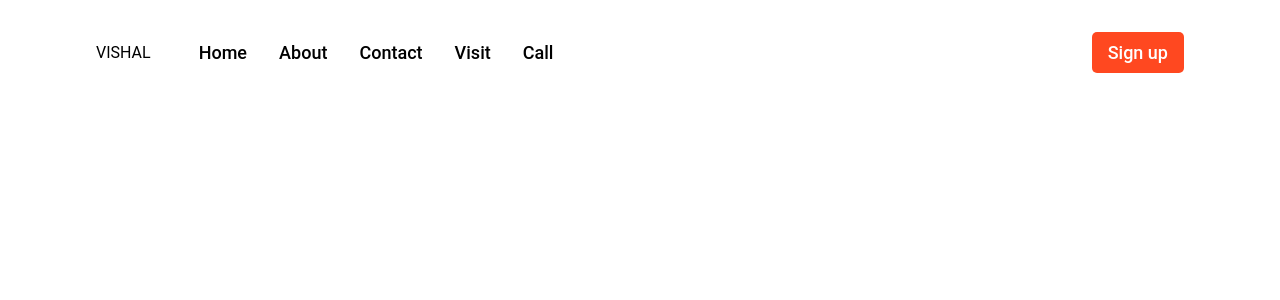
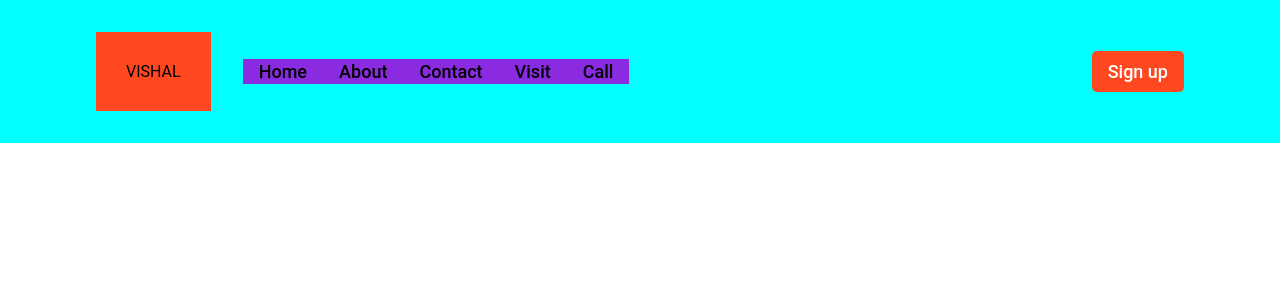
Before and after one commit to vishal18713/WDA_Project, a React (Create React App) app: page / in a window 1280 px wide. Shown: the top 300 px of the page. Built offline with nearby package versions, Linux system fonts and the light colour scheme.

Commit message:
Update Navbar styles

```diff
--- a/src/components/Navbar/Navbar.css
+++ b/src/components/Navbar/Navbar.css
@@ -4,6 +4,7 @@
   align-items: center;
 
   padding: 2rem 6rem;
+  background-color: aqua;
 }
 .Navbar_link {
   flex: 1;
@@ -13,10 +14,13 @@
 }
 .Navbar_link_logo {
   margin-right: 2rem;
+  background-color: #FF4820;
+  padding: 30px 30px 30px 30px;
 }
 .Navbar_link_container {
   display: flex;
   flex-direction: row;
+  background-color: blueviolet;
 }
 .Navbar_sign {
   display: flex;
```
